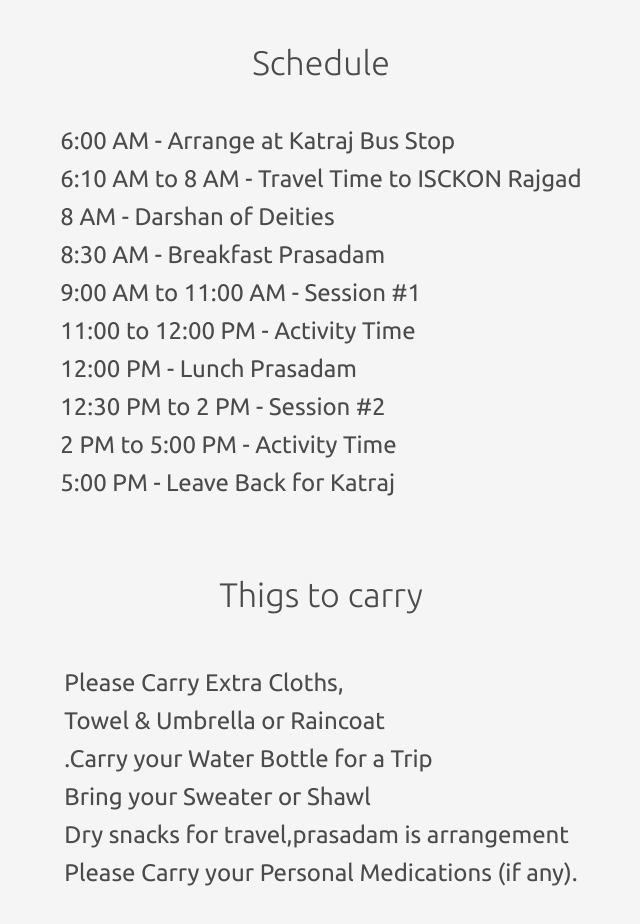
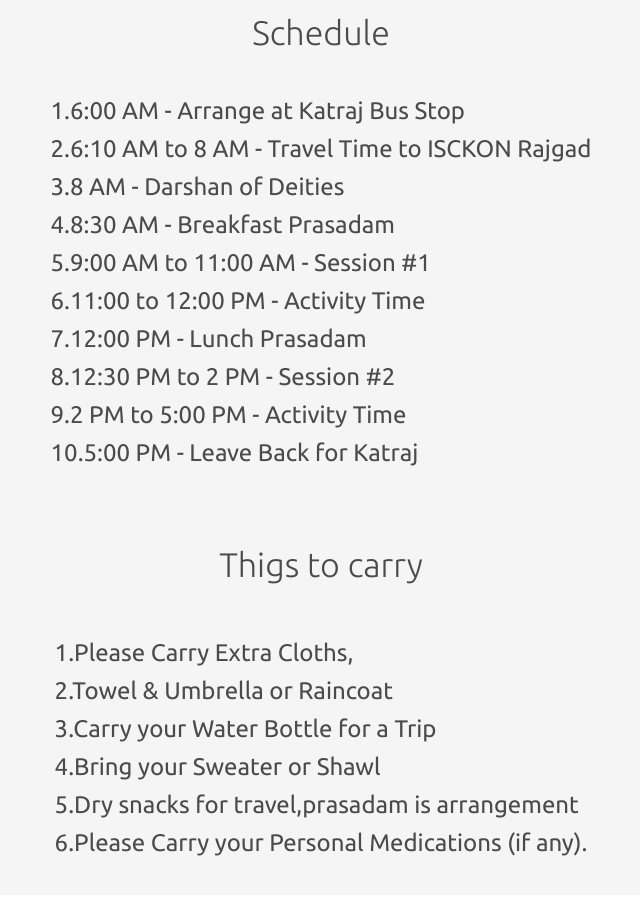
Before and after one commit to Digvijay25182316/formfrom_gihub, a React (Create React App) app: page / in a window 1280 px wide. Shown: the part 1600-2524 px from the top of the page, without its empty margins (319-959 px from the left). After the commit the page ends 2495 px from the top, so only its background shows below. Built offline with nearby package versions, Linux system fonts and the light colour scheme.

Commit message:
third update

```diff
--- a/src/Landing_Page.jsx
+++ b/src/Landing_Page.jsx
@@ -35,31 +35,31 @@
             </div>
         </div>
         </div>
-        <div style={{marginTop:"50px ",display:"flex",flexDirection:"column",alignItems:"center"}} className='timing'>
+        <div style={{marginTop:"20px ",display:"flex",flexDirection:"column",alignItems:"center"}} className='timing'>
           <b>16 July 2023 (Sunday)</b>
           <b>Timing 6 AM to 5 PM</b>
         </div>
         <div style={{alignItems:"left",padding:"50px"}}>
           <p style={{textAlign:"center",fontSize:"34px",margin:"40px"}}>Schedule</p>
-      <p className='Schedule'>6:00 AM - Arrange at Katraj Bus Stop</p>
-      <p className='Schedule'>6:10 AM to 8 AM - Travel Time to ISCKON Rajgad</p>
-      <p className='Schedule'>8 AM - Darshan of Deities</p>
-      <p className='Schedule'>8:30 AM - Breakfast Prasadam</p>
-      <p className='Schedule'>9:00 AM to 11:00 AM - Session #1</p>
-      <p className='Schedule'>11:00 to 12:00 PM - Activity Time</p>
-      <p className='Schedule'>12:00 PM - Lunch Prasadam</p>
-      <p className='Schedule'>12:30 PM to 2 PM - Session #2</p>
-      <p className='Schedule'>2 PM to 5:00 PM - Activity Time</p>
-      <p className='Schedule'>5:00 PM - Leave Back for Katraj</p>
+      <p className='Schedule'>1.6:00 AM - Arrange at Katraj Bus Stop</p>
+      <p className='Schedule'>2.6:10 AM to 8 AM - Travel Time to ISCKON Rajgad</p>
+      <p className='Schedule'>3.8 AM - Darshan of Deities</p>
+      <p className='Schedule'>4.8:30 AM - Breakfast Prasadam</p>
+      <p className='Schedule'>5.9:00 AM to 11:00 AM - Session #1</p>
+      <p className='Schedule'>6.11:00 to 12:00 PM - Activity Time</p>
+      <p className='Schedule'>7.12:00 PM - Lunch Prasadam</p>
+      <p className='Schedule'>8.12:30 PM to 2 PM - Session #2</p>
+      <p className='Schedule'>9.2 PM to 5:00 PM - Activity Time</p>
+      <p className='Schedule'>10.5:00 PM - Leave Back for Katraj</p>
         </div>
         <div style={{alignItems:"left",margin:"23px"}}>
           <p style={{textAlign:"center",fontSize:"34px",marginBottom:"50px"}}>Thigs to carry</p>
-      <p className='Schedule'>Please Carry Extra Cloths,</p>
-      <p className='Schedule'>Towel & Umbrella or Raincoat</p>
-      <p className='Schedule'>.Carry your Water Bottle for a Trip</p>
-      <p className='Schedule'>Bring your Sweater or Shawl</p>
-      <p className='Schedule'>Dry snacks for travel,prasadam is arrangement</p>
-      <p className='Schedule'>Please Carry your Personal Medications (if any).</p>
+      <p className='Schedule'>1.Please Carry Extra Cloths,</p>
+      <p className='Schedule'>2.Towel & Umbrella or Raincoat</p>
+      <p className='Schedule'>3.Carry your Water Bottle for a Trip</p>
+      <p className='Schedule'>4.Bring your Sweater or Shawl</p>
+      <p className='Schedule'>5.Dry snacks for travel,prasadam is arrangement</p>
+      <p className='Schedule'>6.Please Carry your Personal Medications (if any).</p>
         </div>
     </div>
   )
```
